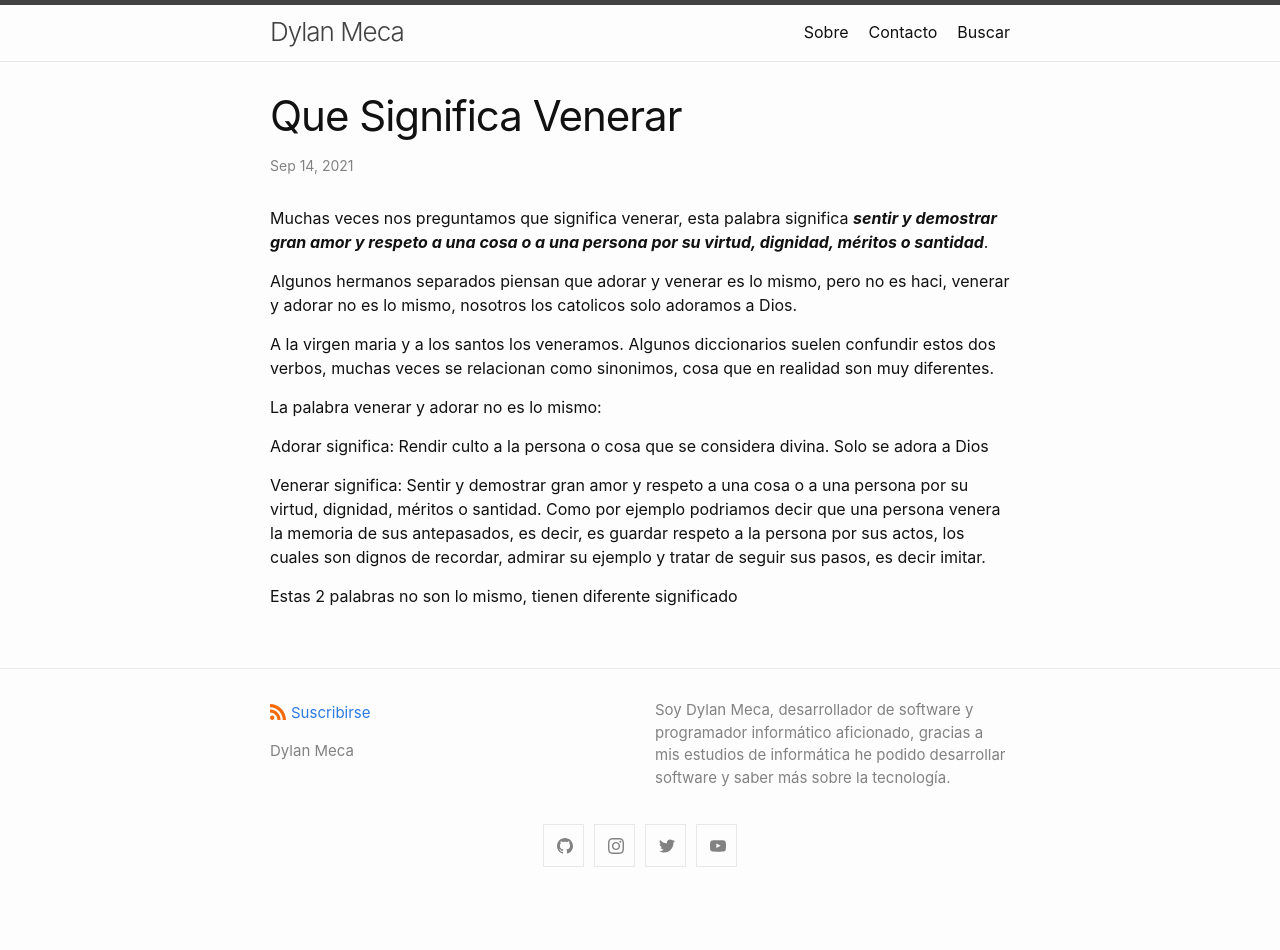
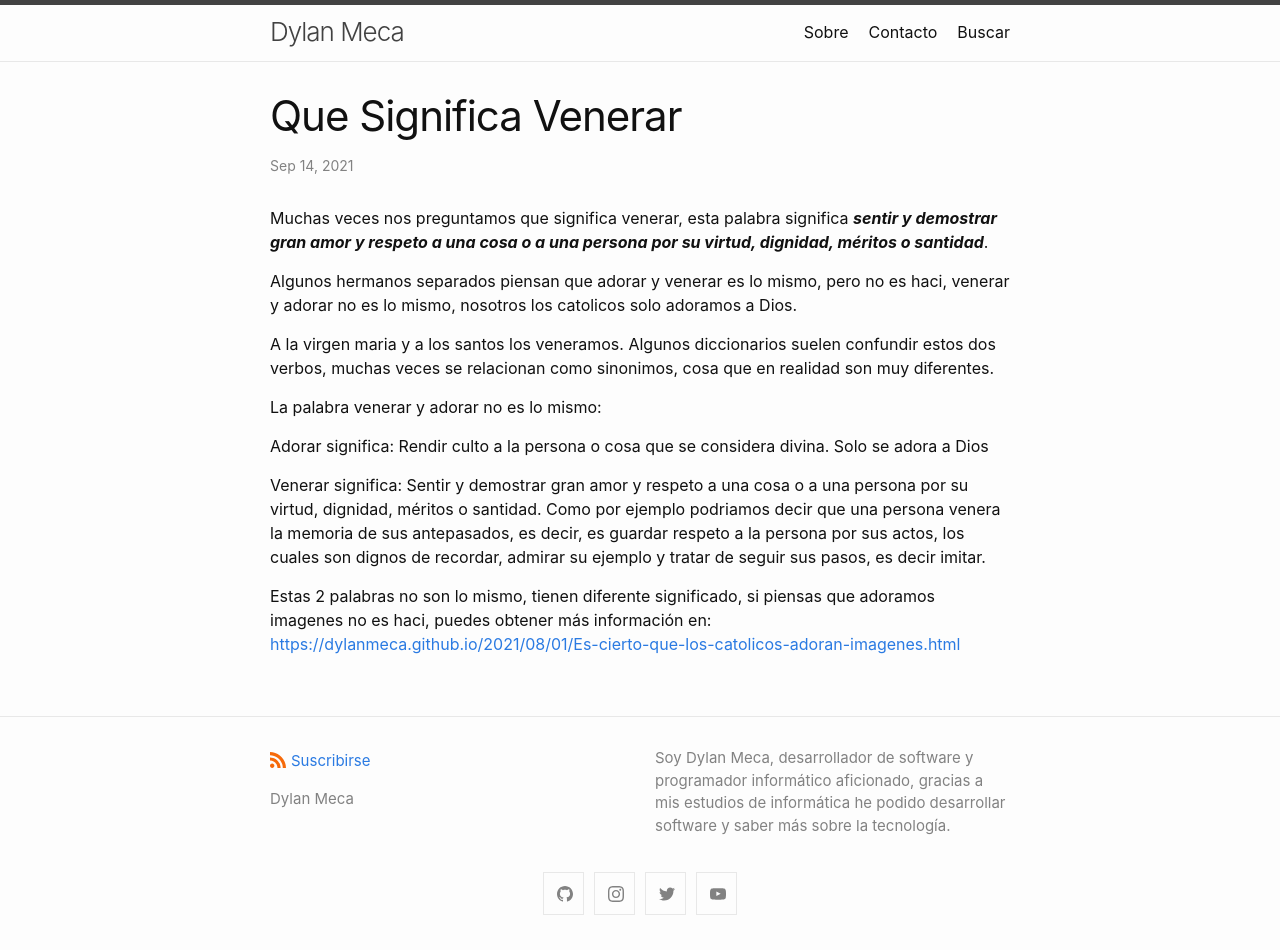
Before and after one commit to dylanmeca/dylanmeca.github.io, a Jekyll site: the page built from _posts/2021-09-14-Que-significa-venerar.md, in a window 1280 px wide. Built offline with Jekyll 4.4.1, drawn with Linux system fonts in a browser that asks for light colours; a script that is not in the unit is left out; comment, search, counter and statistics services are not loaded; before the commit the page ends 902 px from its top, so only the background shows below that.

Commit message:
Update 2021-09-14-Que-significa-venerar.md

```diff
--- a/_posts/2021-09-14-Que-significa-venerar.md
+++ b/_posts/2021-09-14-Que-significa-venerar.md
@@ -18,4 +18,4 @@
 Venerar significa: Sentir y demostrar gran amor y respeto a una cosa o a una persona por su virtud, dignidad, méritos o santidad. Como por ejemplo podriamos decir que una persona venera la memoria de sus antepasados, es decir, es guardar respeto
 a la persona por sus actos, los cuales son dignos de recordar, admirar su ejemplo y tratar de seguir sus pasos, es decir imitar.
 
-Estas 2 palabras no son lo mismo, tienen diferente significado
+Estas 2 palabras no son lo mismo, tienen diferente significado, si piensas que adoramos imagenes no es haci, puedes obtener más información en: [https://dylanmeca.github.io/2021/08/01/Es-cierto-que-los-catolicos-adoran-imagenes.html](https://dylanmeca.github.io/2021/08/01/Es-cierto-que-los-catolicos-adoran-imagenes.html)
```
